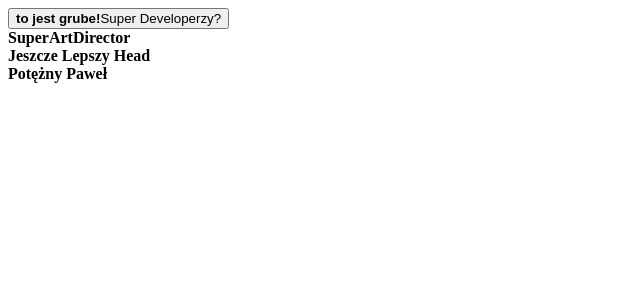
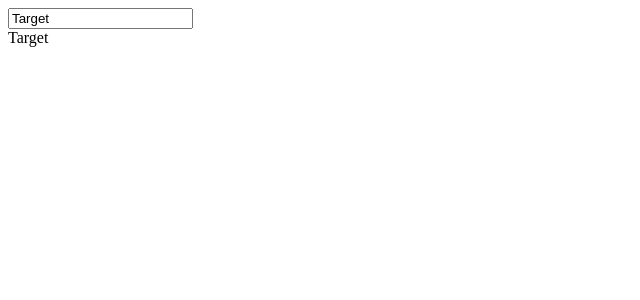
Before and after one commit to WingedPepcios/ReactIntroductingRed, a React (Create React App) app in the folder introducting/: page / in a window 1280 px wide. Shown: the top 300 px of the page, without its empty margins (0-640 px from the left). Built offline with nearby package versions, Linux system fonts and the light colour scheme.

Commit message:
Stan aplikacji

```diff
--- a/introducting/src/App.jsx
+++ b/introducting/src/App.jsx
@@ -2,7 +2,10 @@ import React from 'react';
 
 import Button from './atoms/Button';
 import Dumb from './atoms/Dumb';
+
 import { DEFAULT_TEXT } from './data/literals';
+import Counter from './molecules/Counter';
+import useInput from './hooks/useInput';
 
 // const array = [
 //   { text: 'tak'},
@@ -19,14 +22,25 @@ const arrayOfString = [
 
 
 const App = () => {
+  const { value, input } = useInput({
+    defaultValue: 'Target',
+  });
+
   return (
     <div>
-      <Button type="button">
+      {/* <Button type="button">
         <Dumb text="to jest grube!" />
         Super Developerzy?
-      </Button>
+      </Button> */}
       {/* {array.map( (element) => <Button type="button"> {element.text} </Button> )} */}
-      {arrayOfString.map(element => <div><Dumb text={element} /></div>)}
+      {/* {arrayOfString.map(element => <div><Dumb text={element} /></div>)} */}
+      {/* <Counter /> */}
+      <div>
+        {input}
+      </div>
+      <div>
+        {value}
+      </div>
     </div>
   );
 }
--- /dev/null
+++ b/introducting/src/atoms/ButtonWithSelfClick.jsx
@@ -0,0 +1,22 @@
+import React, { useEffect } from 'react';
+
+const ButtonWithSelfClick = ({ children, count, onClick, ...restOfProps }) => {
+  useEffect(
+    () => {
+      console.log('Current count is: ' + count);
+    },
+    [count],
+  );
+
+  const specialClick = () => {
+    onClick(0);
+  }
+
+  return (
+    <button {...restOfProps} onClick={() => specialClick()}>
+      {children}
+    </button>
+  );
+};
+
+export default ButtonWithSelfClick;
--- /dev/null
+++ b/introducting/src/data/literals_ger.js
@@ -0,0 +1 @@
+export const DEFAULT_TEXT = 'Szkolenie React Red';
--- /dev/null
+++ b/introducting/src/hooks/useInput.js
@@ -0,0 +1,11 @@
+import React, { useState } from 'react';
+
+const useInput = ({ defaultValue }) => {
+  const [value, setValue] = useState(defaultValue || '');
+  return {
+    value,
+    input: <input type="text" value={value} onChange={(event) => setValue(event.target.value)} />,
+  }
+};
+
+export default useInput;
--- /dev/null
+++ b/introducting/src/molecules/Counter.jsx
@@ -0,0 +1,33 @@
+import React, { useState } from 'react';
+import Button from '../atoms/Button';
+import ButtonWithSelfClick from '../atoms/ButtonWithSelfClick';
+
+const Counter = () => {
+  const [count, setCount] = useState(0);
+
+  console.log(count);
+
+  return (
+    <div>
+      <Button type="button" onClick={() => setCount(
+        (state) => state + 1
+      )}>
+        Zwiększ ilość
+      </Button>
+      <Button type="button" onClick={() => setCount(
+        (state) => state - 1
+      )}>
+        Zmniejsze ilość
+      </Button>
+
+      <ButtonWithSelfClick count={count} type="button" onClick={setCount}>
+        Resetuj stan aplikacji
+      </ButtonWithSelfClick>
+      <div>
+        {count}
+      </div>
+    </div>
+  );
+};
+
+export default Counter;
```
Also changed, not shown: introducting/src/data/literals.js (line endings or trailing spaces), 1 other file (tests, documents, lock files or other folders).
